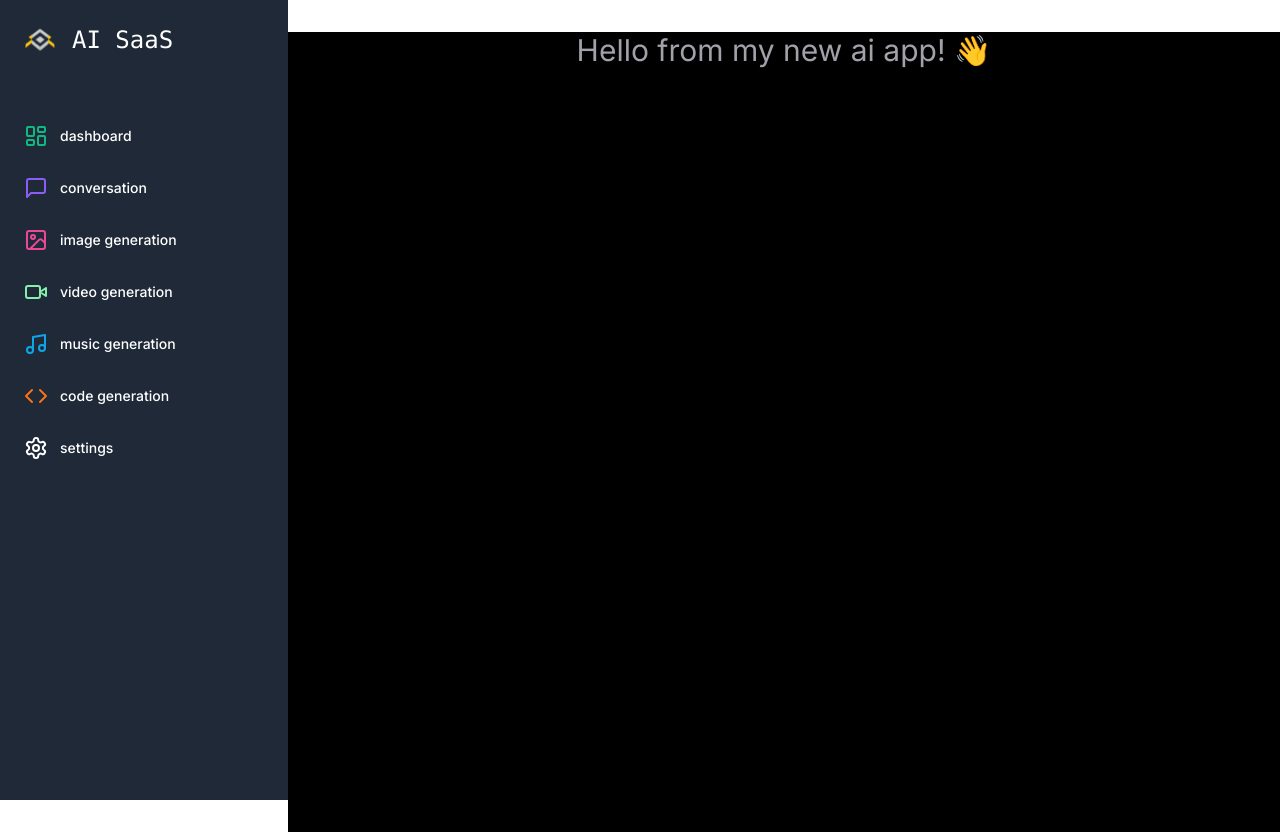
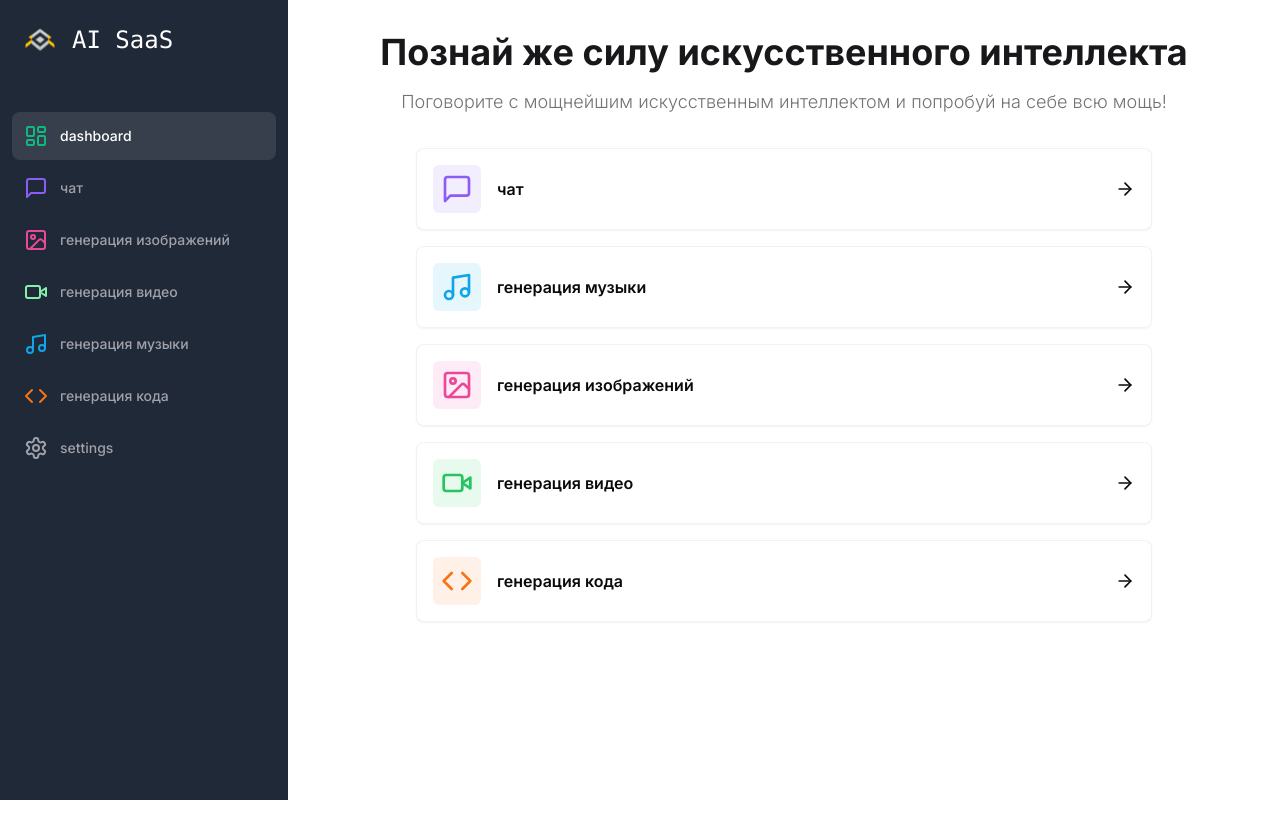
Before and after one commit to pharaohchik/ai-app, a Next.js app: page /dashboard in a window 1280 px wide. After the commit the page ends 800 px from the top, so only its background shows below. Built offline with nearby package versions, Linux system fonts and the light colour scheme.

Commit message:
done dashboard ^_^

```diff
--- a/app/(dashboard)/(routes)/dashboard/page.tsx
+++ b/app/(dashboard)/(routes)/dashboard/page.tsx
@@ -1,9 +1,88 @@
+'use client';
+
+import { ArrowRight, Code, ImageIcon, MessageSquare, Music, VideoIcon } from "lucide-react";
+
+import {
+  Card,
+  CardContent,
+  CardDescription,
+  CardFooter,
+  CardHeader,
+  CardTitle,
+} from "@/components/ui/card"
+import { cn } from "@/lib/utils";
+import { useRouter } from "next/navigation";
+
+const tools = [
+  {
+    label: 'чат',
+    icon: MessageSquare,
+    color: 'text-violet-500',
+    bgColor: 'bg-violet-500/10',
+    href: '/conversation'
+  },
+  {
+    label: 'генерация музыки',
+    href: '/music',
+    icon: Music,
+    bgColor: 'bg-sky-500/10',
+    color: 'text-sky-500'
+ },
+ {
+  label: 'генерация изображений',
+  href: '/image',
+  icon: ImageIcon,
+  color: 'text-pink-500',
+  bgColor: 'bg-pink-500/10'
+ },
+ {
+  label: 'генерация видео',
+  href: '/video',
+  icon: VideoIcon,
+  color: 'text-green-500',
+  bgColor: 'bg-green-500/10'
+ },
+ {
+  label: 'генерация кода',
+  href: '/code',
+  icon: Code,
+  color: 'text-orange-500',
+  bgColor: 'bg-orange-500/10',
+ },
+]
 const DashboardPage = () => {
+
+  const router = useRouter();
+
   return (
-    <div className="h-screen bg-black flex justify-center">
-          <p className='text-3xl text-zinc-400'>
-            Hello from my new ai app! 👋
-          </p>
+    <div>
+      <div className="mb-8 space-y-4">
+        <h2 className="text-2xl md:text-4xl font-bold text-zinc-900 text-center">
+          Познай же силу искусственного интеллекта
+        </h2>
+        <p className="text-muted-foreground font-light text-sm md:text-lg text-center">
+          Поговорите с мощнейшим искусственным интеллектом и попробуй на себе всю мощь!
+        </p>
+      </div>
+      <div className="px-4 md:px-20 lg:px-32 space-y-4">
+      {tools.map((tool) => (
+          <Card
+            onClick={() => router.push(tool.href)}
+            key={tool.href}
+            className="p-4 border-black/5 flex items-center justify-between hover:shadow-md transition cursor-pointer"
+          >
+            <div className="flex items-center gap-x-4">
+              <div className={cn('p-2 w-fit rounded-md', tool.bgColor)}>
+                <tool.icon className={cn('w-8 h-8', tool.color)} />
+              </div>
+              <div className="font-semibold">
+                {tool.label}
+              </div>
+            </div>
+            <ArrowRight className="w-5 h-5"/>
+          </Card>
+        ))}
+      </div>
     </div>
     );
 }
--- a/components/mobile-sidebar.tsx
+++ b/components/mobile-sidebar.tsx
@@ -9,9 +9,20 @@
     SheetTrigger,
   } from "./ui/sheet"
 import Sidebar from "./sidebar";
+import { useEffect, useState } from "react";
 
 
 const MobileSidebar = () => {
+    const [isMounted, setIsMounted] = useState(false);
+
+    useEffect(() => {
+        setIsMounted(true);
+    })
+
+    if (!isMounted) {
+        return null
+    }
+
     return (
         <Sheet>
           <SheetTrigger>
--- a/components/sidebar.tsx
+++ b/components/sidebar.tsx
@@ -4,10 +4,11 @@
 import Link from "next/link";
 import {LayoutDashboard, MessageSquare, ImageIcon, VideoIcon, Music, Code, Settings} from "lucide-react";
 import { cn } from "@/lib/utils";
+import { usePathname } from "next/navigation";
 
 
 const Sidebar = () => {
-
+    const pathname = usePathname();
     const routes = [
         {
             label: 'dashboard',
@@ -16,31 +17,31 @@
             color: 'text-emerald-500'
         },
         {
-            label: 'conversation',
+            label: 'чат',
             href: '/conversation',
             icon: MessageSquare,
             color: 'text-violet-500'
         },
         {
-            label: 'image generation',
+            label: 'генерация изображений',
             href: '/image',
             icon: ImageIcon,
             color: 'text-pink-500'
         },
         {
-            label: 'video generation',
+            label: 'генерация видео',
             href: '/video',
             icon: VideoIcon,
             color: 'text-green-300'
         },
         {
-            label: 'music generation',
+            label: 'генерация музыки',
             href: '/music',
             icon: Music,
             color: 'text-sky-500'
         },
         {
-            label: 'code generation',
+            label: 'генерация кода',
             href: '/code',
             icon: Code,
             color: 'text-orange-500'
@@ -72,7 +73,7 @@
                 <Link
                   key={route.href}
                   href={route.href}
-                  className="text-sm group flex p-3 w-full justify-start font-medium cursor-pointer hover:text-white hover:bg-white/10 rounded-lg transition"                >
+                  className={cn("text-sm group flex p-3 w-full justify-start font-medium cursor-pointer hover:text-white hover:bg-white/10 rounded-lg transition", pathname === route.href ? 'text-white bg-white/10': 'text-zinc-400' )}>
                   <div className="flex items-center flex-1">
                     <route.icon className={cn("w-6 h-6 mr-3", route.color)} />
                     {route.label}
--- /dev/null
+++ b/components/ui/card.tsx
@@ -0,0 +1,79 @@
+import * as React from "react"
+
+import { cn } from "@/lib/utils"
+
+const Card = React.forwardRef<
+  HTMLDivElement,
+  React.HTMLAttributes<HTMLDivElement>
+>(({ className, ...props }, ref) => (
+  <div
+    ref={ref}
+    className={cn(
+      "rounded-lg border bg-card text-card-foreground shadow-sm",
+      className
+    )}
+    {...props}
+  />
+))
+Card.displayName = "Card"
+
+const CardHeader = React.forwardRef<
+  HTMLDivElement,
+  React.HTMLAttributes<HTMLDivElement>
+>(({ className, ...props }, ref) => (
+  <div
+    ref={ref}
+    className={cn("flex flex-col space-y-1.5 p-6", className)}
+    {...props}
+  />
+))
+CardHeader.displayName = "CardHeader"
+
+const CardTitle = React.forwardRef<
+  HTMLParagraphElement,
+  React.HTMLAttributes<HTMLHeadingElement>
+>(({ className, ...props }, ref) => (
+  <h3
+    ref={ref}
+    className={cn(
+      "text-2xl font-semibold leading-none tracking-tight",
+      className
+    )}
+    {...props}
+  />
+))
+CardTitle.displayName = "CardTitle"
+
+const CardDescription = React.forwardRef<
+  HTMLParagraphElement,
+  React.HTMLAttributes<HTMLParagraphElement>
+>(({ className, ...props }, ref) => (
+  <p
+    ref={ref}
+    className={cn("text-sm text-muted-foreground", className)}
+    {...props}
+  />
+))
+CardDescription.displayName = "CardDescription"
+
+const CardContent = React.forwardRef<
+  HTMLDivElement,
+  React.HTMLAttributes<HTMLDivElement>
+>(({ className, ...props }, ref) => (
+  <div ref={ref} className={cn("p-6 pt-0", className)} {...props} />
+))
+CardContent.displayName = "CardContent"
+
+const CardFooter = React.forwardRef<
+  HTMLDivElement,
+  React.HTMLAttributes<HTMLDivElement>
+>(({ className, ...props }, ref) => (
+  <div
+    ref={ref}
+    className={cn("flex items-center p-6 pt-0", className)}
+    {...props}
+  />
+))
+CardFooter.displayName = "CardFooter"
+
+export { Card, CardHeader, CardFooter, CardTitle, CardDescription, CardContent }
```
